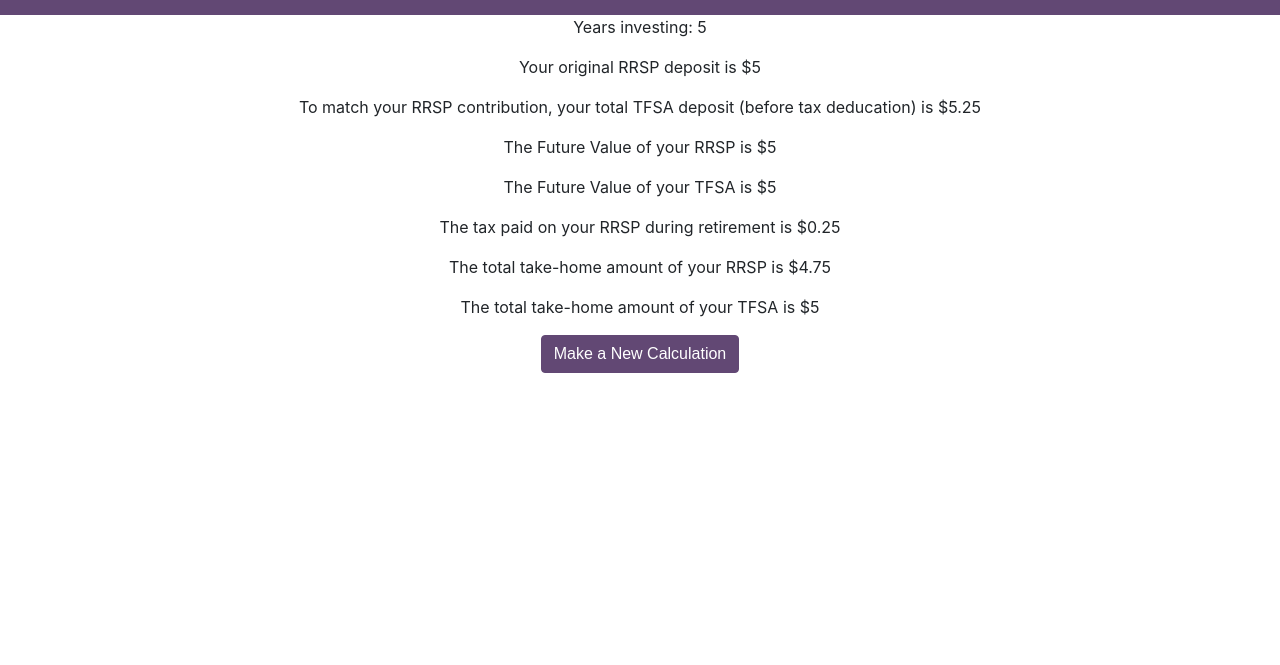
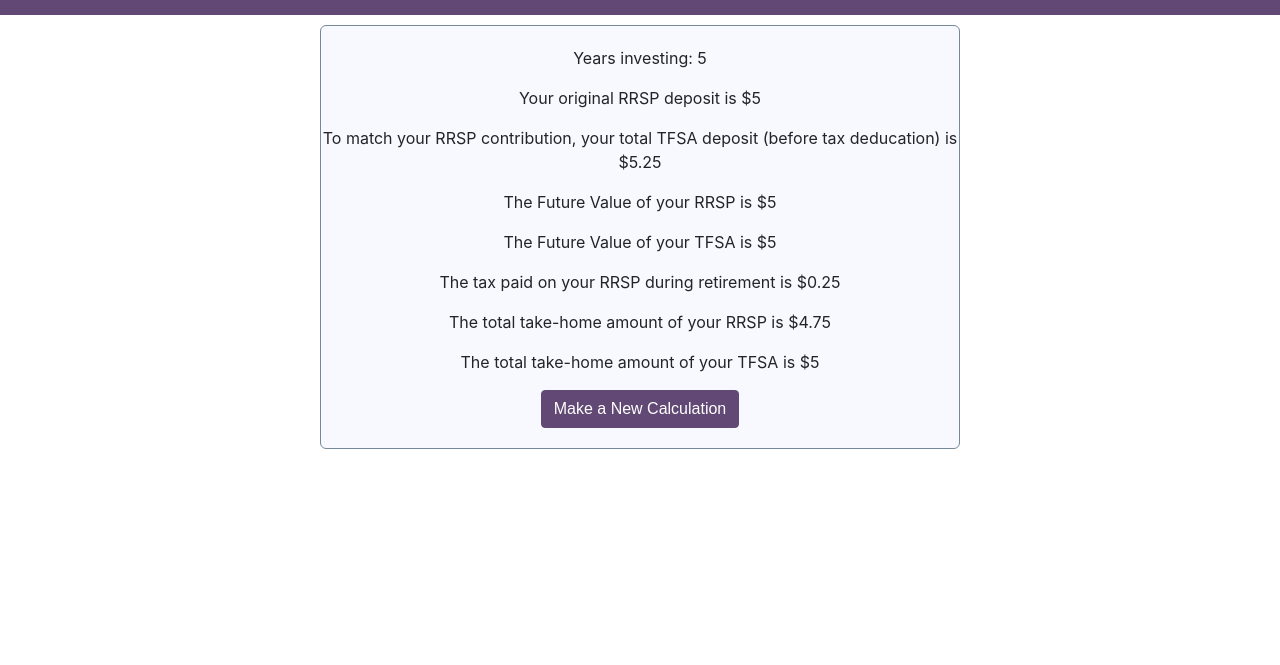
Before and after one commit to zzidante/tfsa_rrsp_calculator, a website: page index.html in a window 1280 px wide. Both pictures are taken after typing "5", "5", "5", "5", "5", "5" into the empty fields and a click on the button "Compare Investments". Shown: the part 60-725 px from the top of the page. Drawn offline with nearby package versions, Linux system fonts and the light colour scheme.

Commit message:
Added matching container style to results, hide results container until results are calculated

```diff
--- a/index.html
+++ b/index.html
@@ -73,7 +73,7 @@
       </div>
     </form>
 
-    <section id="results-container">
+    <section id="results-container" class="hide">
     </section>
 
   </main>
--- a/scripts/app.js
+++ b/scripts/app.js
@@ -114,7 +114,7 @@
 
   function addRefreshButton(resultsContainer) {
     // Reference: https://stackoverflow.com/questions/29884654/button-that-refresh-page-on-click
-    return resultsContainer.append("<div class='btn-div'><input class='btn btn-primary' type='button' value='Make a New Calculation' onClick='window.location.href=window.location.href'></div.>");
+    return resultsContainer.append("<div class='btn-div'><input class='btn btn-primary refresh-btn' type='button' value='Make a New Calculation' onClick='window.location.href=window.location.href'></div.>");
   }
 
   // run operations in order...
@@ -135,6 +135,7 @@
     e.preventDefault();
     runFinalComputation(userData);
     form.addClass("hide");
+    resultsContainer.removeClass("hide");
     addRefreshButton(resultsContainer);
   });
 });
--- a/styles/stylesheet.css
+++ b/styles/stylesheet.css
@@ -91,6 +91,26 @@
   margin: 30px 0;
 }
 
+#results-container {
+  margin: 10px auto ;
+  background: ghostwhite;
+  border: lightslategray 1px solid;
+  border-radius: 6px;
+  width: 50%;
+}
+
+.finance-calc-result {
+  text-align: center;
+}
+
+.finance-calc-result:first-child {
+  margin-top: 20px;
+}
+
+.refresh-btn {
+  margin-bottom: 20px;
+}
+
 .fa {
   font-size: 1em;
   color: rgb(125, 0, 136);
@@ -103,10 +123,6 @@
 .btn-div {
   display: flex;
   justify-content: center;
-}
-
-.finance-calc-result {
-  text-align: center;
 }
 
 .hide {
```
